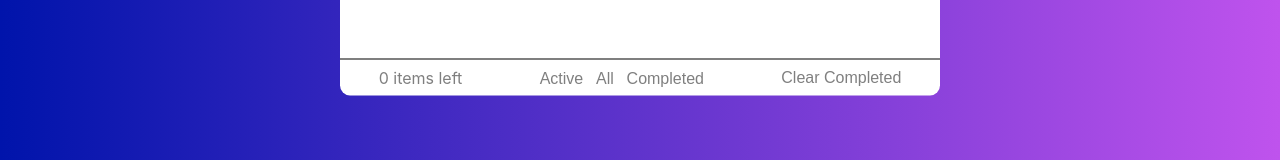
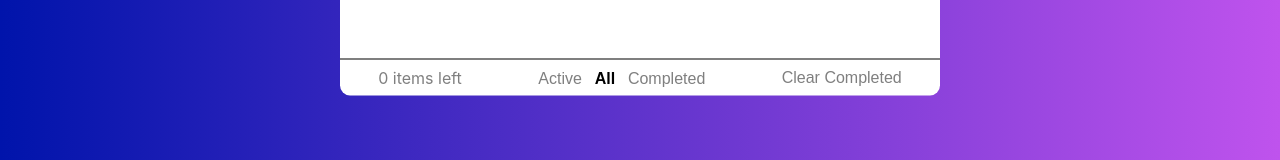
Before and after one commit to Life4Death04/ToDo-2v-Portfolio, a React (Create React App) app: page / in a window 1280 px wide. Shown: the part 495-655 px from the top of the page. Built offline with nearby package versions, Linux system fonts and the light colour scheme.

Commit message:
Filterable buttons logic completed (ALL OF THEM)

```diff
--- a/src/components/todo/todo.css
+++ b/src/components/todo/todo.css
@@ -203,3 +203,8 @@
 .allFilter{
     margin: 0 .8rem;
 }
+
+.active{
+    font-weight: bold;
+    color: rgba(0, 0, 0, 1);
+}
--- a/src/components/todo/todo.tsx
+++ b/src/components/todo/todo.tsx
@@ -36,6 +36,14 @@ export default function ToDo(){
     const [inputTaskValue, setInputTaskValue] = useState('');
     //Code for the modal operations
     const [isModalOpen, setIsModalOpen] = useState(false);
+
+    //State for filterable buttons
+    const [filter, setFilter] = useState('all');
+    let filterList = taskState.filter(t => {
+        if(filter === 'active') return !t.done;
+        if(filter === 'completed') return t.done;
+        return true;
+    })
 
     let pendingTasks = taskState.filter(t => !t.done).length;
 
@@ -92,13 +100,20 @@ export default function ToDo(){
                     <button id="addTask-btn" onClick={addTask}>Add</button>
                 </div>
                 <ul className="todo-tasks-content">
-                    {taskState.map(t => {
+                    {//Here we just switched taskState for filterList because it has the logic to filter the tasks
+                    filterList.map(t => {
                         return(
                             <Task {...t} onCheck={() => {checkTask(t.id)}} onDelete={() => {deleteTask(t.id)}}></Task>
                         )
                     })}
                 </ul>
-                <FilterButtons itemsLeft={pendingTasks} onClear={clearTasksCompleted}></FilterButtons>
+                <FilterButtons
+                    currentFilter={filter}
+                    itemsLeft={pendingTasks} //Passing prop (variable) of how many items
+                    onClear={clearTasksCompleted} //Passing prop (function) to clear items
+                    onChange={setFilter} //Passing prop (functions) to setFilter(value)
+                >
+                </FilterButtons>
             </div>
 
             <ModalMessage isOpen={isModalOpen} onClose={() => {setIsModalOpen(false)}}></ModalMessage>
@@ -106,14 +121,22 @@ export default function ToDo(){
     );
 }
 
-function FilterButtons({itemsLeft, onClear}){
+/*Component of filterable buttons, with its props for the functions*/
+function FilterButtons({
+    currentFilter,
+    itemsLeft, //Prop to show how many actives task there are
+    onClear, //Prop (function) to clear those completed tasks
+    onChange //Prop (function) to change the value because when we click on the buttons onChange becomes setFilter
+    }){
     return(
         <section className="filterButtons-section">
             <span>{itemsLeft} items left</span>
                 <div className="filterButtons-container">
-                    <button className='filterButtons activeFilter'>Active</button>
-                    <button className='filterButtons allFilter'>All</button>
-                    <button className='filterButtons completedFilter'>Completed</button>
+                    <button className={currentFilter === 'active' ? 'filterButtons active' : 'filterButtons'} onClick={() =>
+                        //Since we are passing setFilter function to onChange, onChange works as a setFilter
+                        onChange('active')}>Active</button>
+                    <button className={currentFilter === 'all' ? 'filterButtons allFilter active' : 'filterButtons allFilter'}  onClick={() => onChange('all')}>All</button>
+                    <button className={currentFilter === 'completed' ? 'filterButtons active' : 'filterButtons'}  onClick={() => onChange('completed')}>Completed</button>
                 </div>
             <button className='filterButtons clearTask' onClick={onClear}>Clear Completed</button>
         </section>
```
